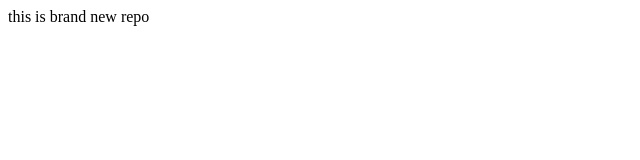
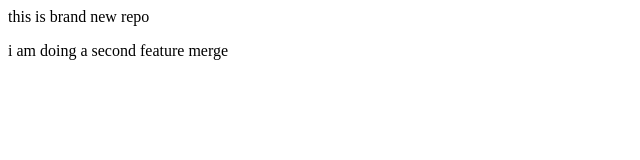
Before and after one commit to diwas-rai-906/brand-new-repo, a plain HTML site: page index.html in a window 1280 px wide. Shown: the whole page, without its empty margins (0-640 px from the left). Drawn offline with Linux system fonts and the light colour scheme.

Commit message:
second PR

```diff
--- a/index.html
+++ b/index.html
@@ -1 +1,2 @@
 <p> this is brand new repo</p>
+<p> i am doing a second feature merge</p>
```
